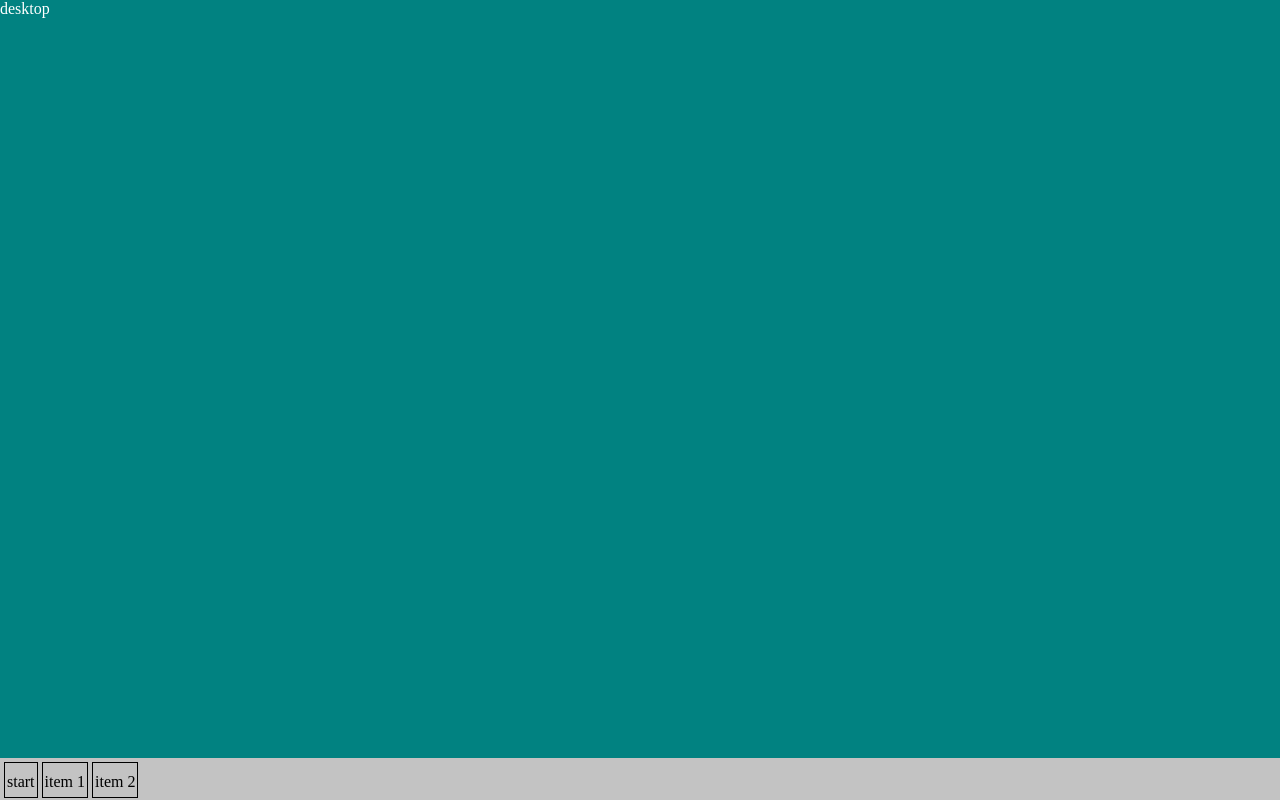
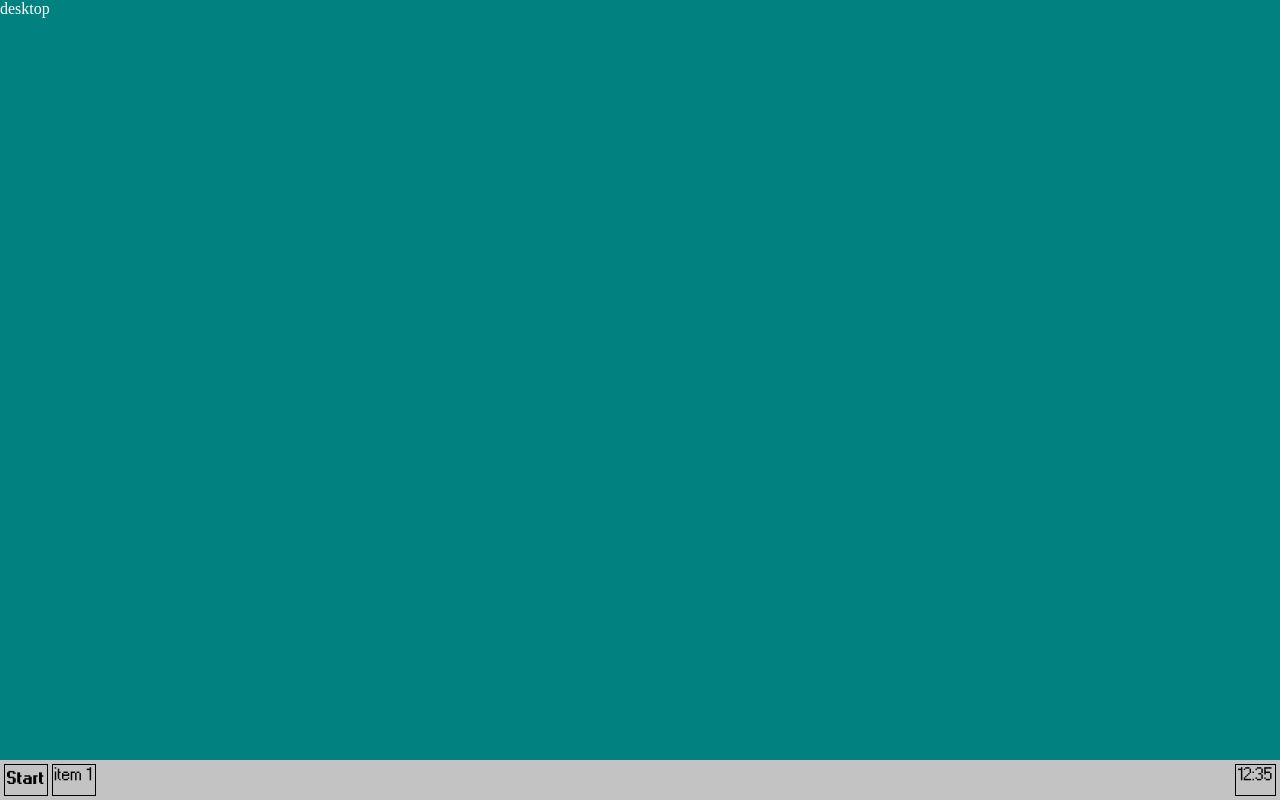
Before and after one commit to najafabadiah/Windows95, a plain HTML site: page index.html in a window 1280 px wide. Drawn offline with Linux system fonts and the light colour scheme.

Commit message:
add font

```diff
--- a/index.html
+++ b/index.html
@@ -11,15 +11,18 @@
             </div>
         </div>
         <footer id="task-bar">
-            <div id="start-btn" class="item">
-               start
+            <div class="container">
+                <div id="start-btn" class="item">
+                    Start
+                </div>
+                <div class="item">
+                    item 1
+                </div>
+                <div id="taskbar-clock" class="item">
+                    12:35
+                </div>
             </div>
-            <div class="item">
-                item 1
-            </div>
-            <div class="item">
-                item 2
-            </div>
+
         </footer>
     </body>
 </html>
--- a/scss/_fonts.scss
+++ b/scss/_fonts.scss
@@ -0,0 +1,8 @@
+@font-face {
+    font-family: 'MS_Sans_Serif';
+    src: url('../assets/font/MS-Sans-Serif.ttf') format('truetype');
+}
+@font-face {
+    font-family: 'MS_Sans_Serif_Bold';
+    src: url('../assets/font/MS-Sans-Serif-bold.ttf') format('truetype');
+}
--- a/scss/main.scss
+++ b/scss/main.scss
@@ -4,7 +4,8 @@
 @import './fonts';
 @import './typography';
 
-$taskbar_height: 34px;
+$taskbar_height: 40px;
+$taskbar_padding: 4px;
 html, body {
     height: 100%;
 }
@@ -15,7 +16,8 @@ body {
 }
 
 .container {
-    height: calc(100% - 34px);
+    height: 100%;
+    box-sizing: border-box;
     width: 100%;
     position: relative;
 }
@@ -24,23 +26,32 @@ body {
     background-color: $primary_grey;
     color: black;
     height: $taskbar_height;
+    box-sizing: border-box;
     width: 100%;
     position: absolute;
     bottom: 0;
-    padding: 4px;
+    padding: $taskbar_padding;
     line-height: $taskbar_height;
+    font-family: 'MS_Sans_Serif';
 
 
     .item {
-        height: calc(100% - 4px);
+        height: 100%;
+        line-height: 100%;
+        box-sizing: border-box;
         //line-height: calc(100% - 4px);
         border: 1px solid black;
         float: left;
         padding: 2px;
-        margin-left: 4px;
+        margin-left: $taskbar_padding;
     }
     #start-btn {
         margin-left: 0;
+        font-family: 'MS_Sans_Serif_bold';
+    }
+    #taskbar-clock {
+        position: absolute;
+        right: 0;
     }
 
 }
```
Also changed, not shown: assets/font/MS-Sans-Serif-bold.ttf (added), assets/font/MS-Sans-Serif.ttf (added), assets/img/windows95.png (added), css/main.css, 1 other file.
